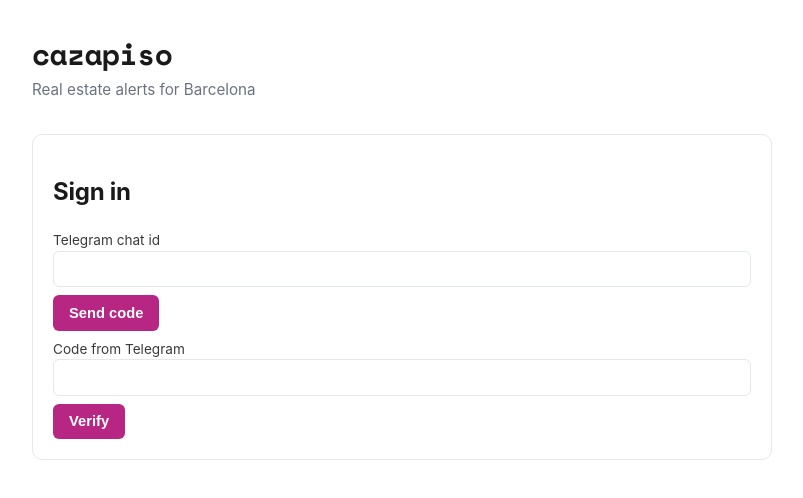
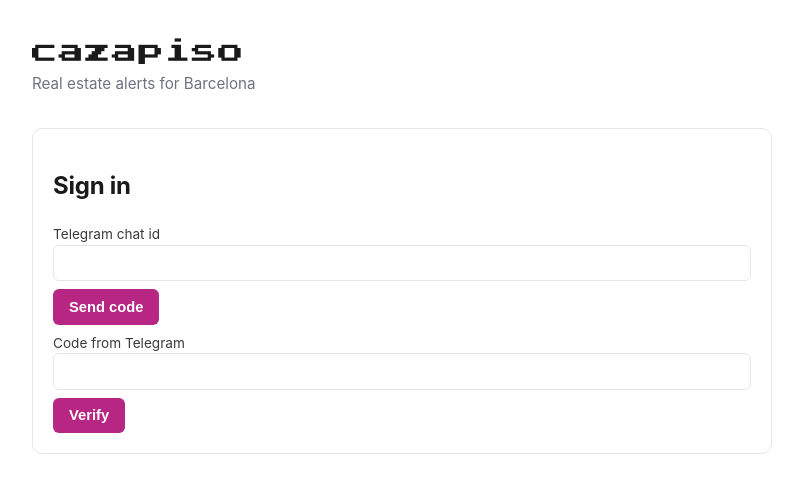
Before and after one commit to danielbaudy-oss/CASAHUNT, a plain HTML site: page frontend/index.html in a window 1280 px wide. Shown: the whole page, without its empty margins (238-1041 px from the left). Drawn offline with nearby package versions, Linux system fonts and the light colour scheme.

Commit message:
style: Press Start 2P pixel font for logo

```diff
--- a/frontend/index.html
+++ b/frontend/index.html
@@ -6,7 +6,7 @@
     <title>cazapiso</title>
     <link rel="preconnect" href="https://fonts.googleapis.com" />
     <link rel="preconnect" href="https://fonts.gstatic.com" crossorigin />
-    <link href="https://fonts.googleapis.com/css2?family=Space+Mono:wght@700&display=swap" rel="stylesheet" />
+    <link href="https://fonts.googleapis.com/css2?family=Press+Start+2P&display=swap" rel="stylesheet" />
     <link rel="stylesheet" href="./styles.css" />
   </head>
   <body>
--- a/frontend/styles.css
+++ b/frontend/styles.css
@@ -46,11 +46,11 @@
 h1, h2, h3 { letter-spacing: -0.01em; color: var(--fg); }
 h1 {
   margin: 0 0 .15rem;
-  font-size: 1.85rem;
-  font-weight: 700;
-  font-family: 'Space Mono', monospace;
+  font-size: 1.6rem;
+  font-weight: 400;
+  font-family: 'Press Start 2P', cursive;
   color: #1a1a1a;
-  letter-spacing: -0.02em;
+  letter-spacing: 0.04em;
   text-transform: lowercase;
 }
 .sub { color: var(--muted); margin: 0 0 2rem; font-size: .95rem; }
```
